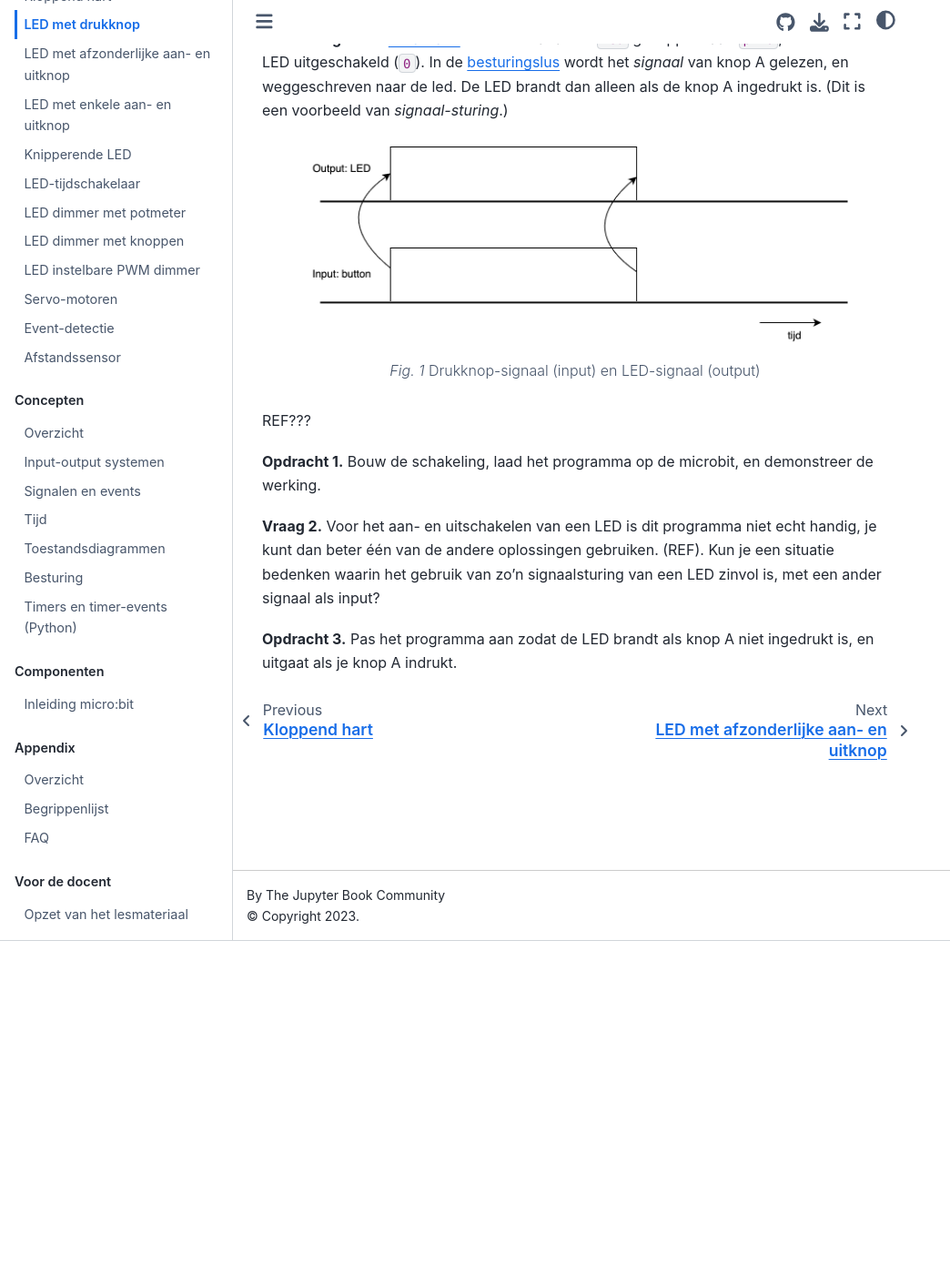
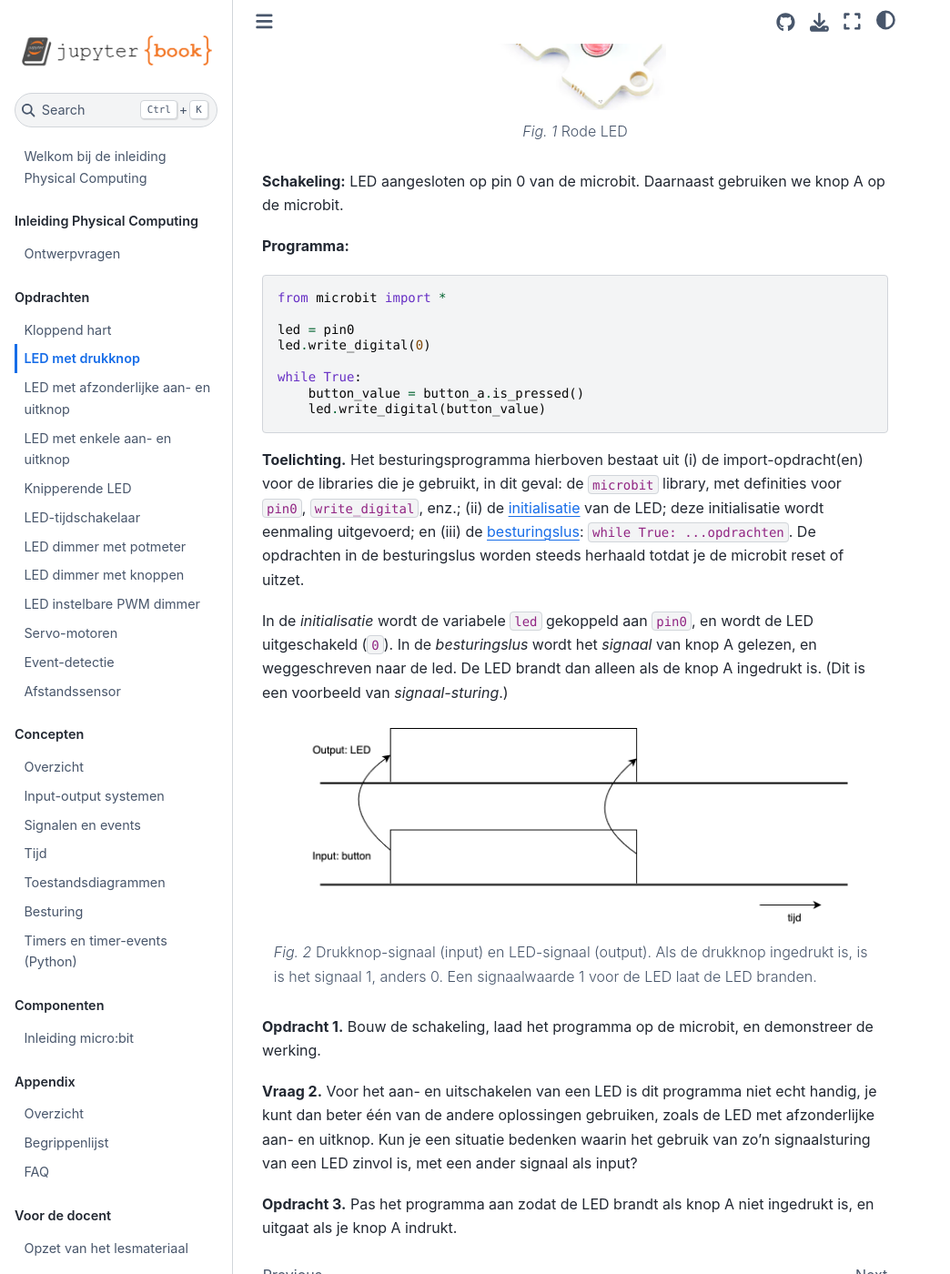
Before and after one commit to eelcodijkstra/pcintrobook, a Jupyter Book: the page built from opdrachten/led-drukknop.md, in a window 1280 px wide and 1400 px high, scrolled down 367 px. Shown: the whole window at 91% size, without its empty margins (0-1044 px from the left). Built offline with Jupyter Book 1.0.4 settings and Sphinx 7.4.7 and the Sphinx Book theme 1.1.4, drawn with Linux system fonts in a browser that asks for light colours; pages that are not in the unit, such as notebooks, are missing from menus; some of the changed text lies outside the part shown.

Commit message:
Eerste opdrachten bijgewerkt volgens vast schema

````diff
--- a/opdrachten/led-drukknop.md
+++ b/opdrachten/led-drukknop.md
@@ -1,7 +1,21 @@
 (led-drukknop)=
 # LED met drukknop
 
-Schakeling: LED aangesloten op pin 0 van de microbit. Daarnaast gebruiken we knop A op de microbit.
+:::{admonition} Concepten en voorkennis
+**Voorkennis**
+
+**Concepten**  besturingsprogramma, besturingslus, LED-schakeling, signaal-sturing
+:::
+
+:::{figure} ../figs/octopus-led-red.png
+:width: 200
+
+Rode LED
+:::
+
+**Schakeling:** LED aangesloten op pin 0 van de microbit. Daarnaast gebruiken we knop A op de microbit.
+
+**Programma:**
 
 ```python
 from microbit import *
@@ -14,19 +28,19 @@ while True:
     led.write_digital(button_value)
 ```
 
-**Toelichting.** In de {term}`initialisatie` wordt de variabele `led` gekoppeld aan `pin0`, en wordt de LED uitgeschakeld (`0`). In de {term}`besturingslus` wordt het *signaal* van knop A gelezen, en weggeschreven naar de led. De LED brandt dan alleen als de knop A ingedrukt is. (Dit is een voorbeeld van *signaal-sturing*.)
+**Toelichting.** Het besturingsprogramma hierboven bestaat uit (i) de import-opdracht(en) voor de libraries die je gebruikt, in dit geval: de `microbit` library, met definities voor `pin0`, `write_digital`, enz.; (ii) de {term}`initialisatie` van de LED; deze initialisatie wordt eenmaling uitgevoerd; en (iii) de {term}`besturingslus`: `while True: ...opdrachten`. De opdrachten in de besturingslus worden steeds herhaald totdat je de microbit reset of uitzet.
+
+In de *initialisatie* wordt de variabele `led` gekoppeld aan `pin0`, en wordt de LED uitgeschakeld (`0`). In de *besturingslus* wordt het *signaal* van knop A gelezen, en weggeschreven naar de led. De LED brandt dan alleen als de knop A ingedrukt is. (Dit is een voorbeeld van *signaal-sturing*.)
 
 ```{figure} ../figs/button-led-signal.drawio.png
 :width: 600
 :align: center
 
-Drukknop-signaal (input) en LED-signaal (output)
+Drukknop-signaal (input) en LED-signaal (output). Als de drukknop ingedrukt is, is is het signaal 1, anders 0. Een signaalwaarde 1 voor de LED laat de LED branden.
 ```
-
-REF???
 
 **Opdracht 1.** Bouw de schakeling, laad het programma op de microbit, en demonstreer de werking.
 
-**Vraag 2.** Voor het aan- en uitschakelen van een LED is dit programma niet echt handig, je kunt dan beter één van de andere oplossingen gebruiken. (REF). Kun je een situatie bedenken waarin het gebruik van zo'n signaalsturing van een LED zinvol is, met een ander signaal als input?
+**Vraag 2.** Voor het aan- en uitschakelen van een LED is dit programma niet echt handig, je kunt dan beter één van de andere oplossingen gebruiken, zoals de LED met afzonderlijke aan- en uitknop. Kun je een situatie bedenken waarin het gebruik van zo'n signaalsturing van een LED zinvol is, met een ander signaal als input?
 
 **Opdracht 3.** Pas het programma aan zodat de LED brandt als knop A niet ingedrukt is, en uitgaat als je knop A indrukt.
````
Also changed, not shown: opdrachten/knipperende-led.md (+10 -2 lines), opdrachten/led-aan-uit-knoppen.md (+11 -4 lines), opdrachten/led-enkele-aan-uit-knop.md (+9 -3 lines), figs/octopus-led-red.png (added).
